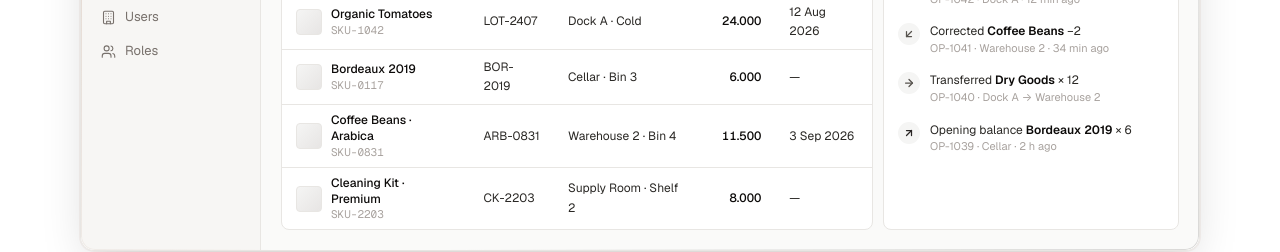
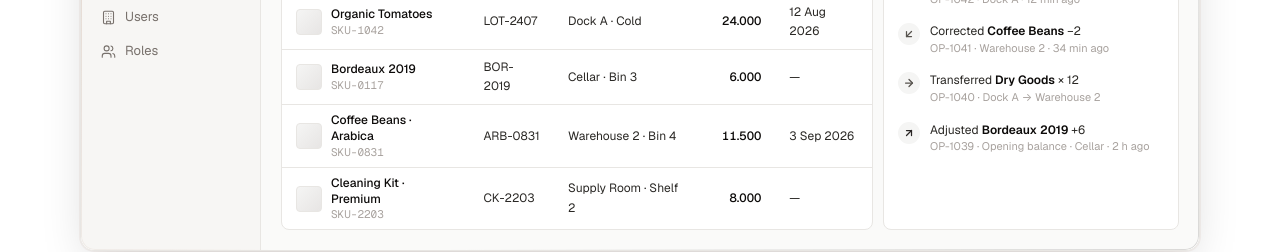
Before and after one commit to librestock/landing, a website: page index.html in a window 1280 px wide. Shown: the part 914-1166 px from the top of the page. Drawn offline with nearby package versions, Linux system fonts and the light colour scheme.

Commit message:
fix(landing): present opening balance as adjustment

```diff
--- a/index.html
+++ b/index.html
@@ -307,8 +307,8 @@
                         <svg viewBox="0 0 24 24" width="12" height="12" fill="none" stroke="currentColor" stroke-width="2.5" stroke-linecap="round" stroke-linejoin="round"><polyline points="7 17 17 7"/><polyline points="7 7 17 7 17 17"/></svg>
                       </span>
                       <div class="dash-move-text">
-                        <div>Opening balance <strong>Bordeaux 2019</strong> × 6</div>
-                        <div class="dash-move-meta">OP-1039 · Cellar · 2 h ago</div>
+                        <div>Adjusted <strong>Bordeaux 2019</strong> +6</div>
+                        <div class="dash-move-meta">OP-1039 · Opening balance · Cellar · 2 h ago</div>
                       </div>
                     </li>
                   </ul>
```
